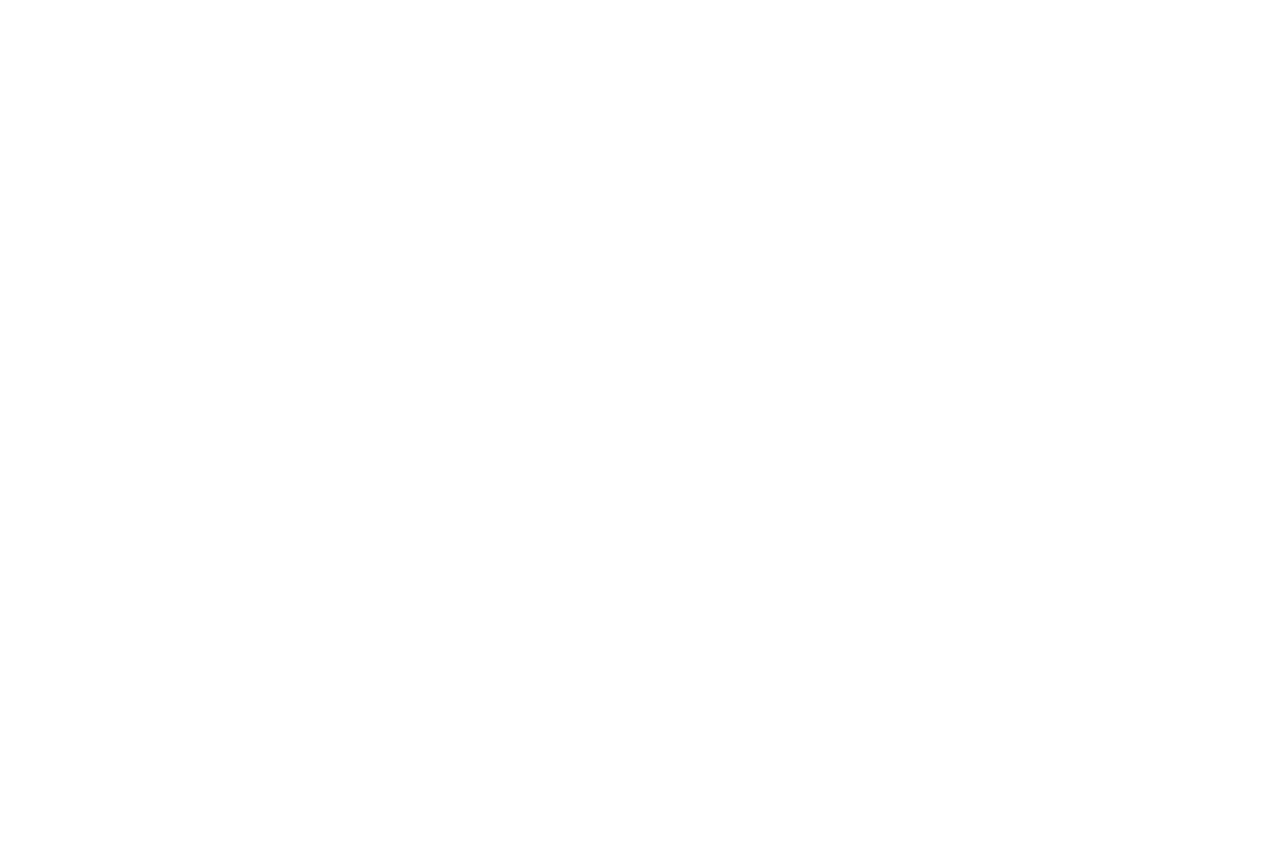
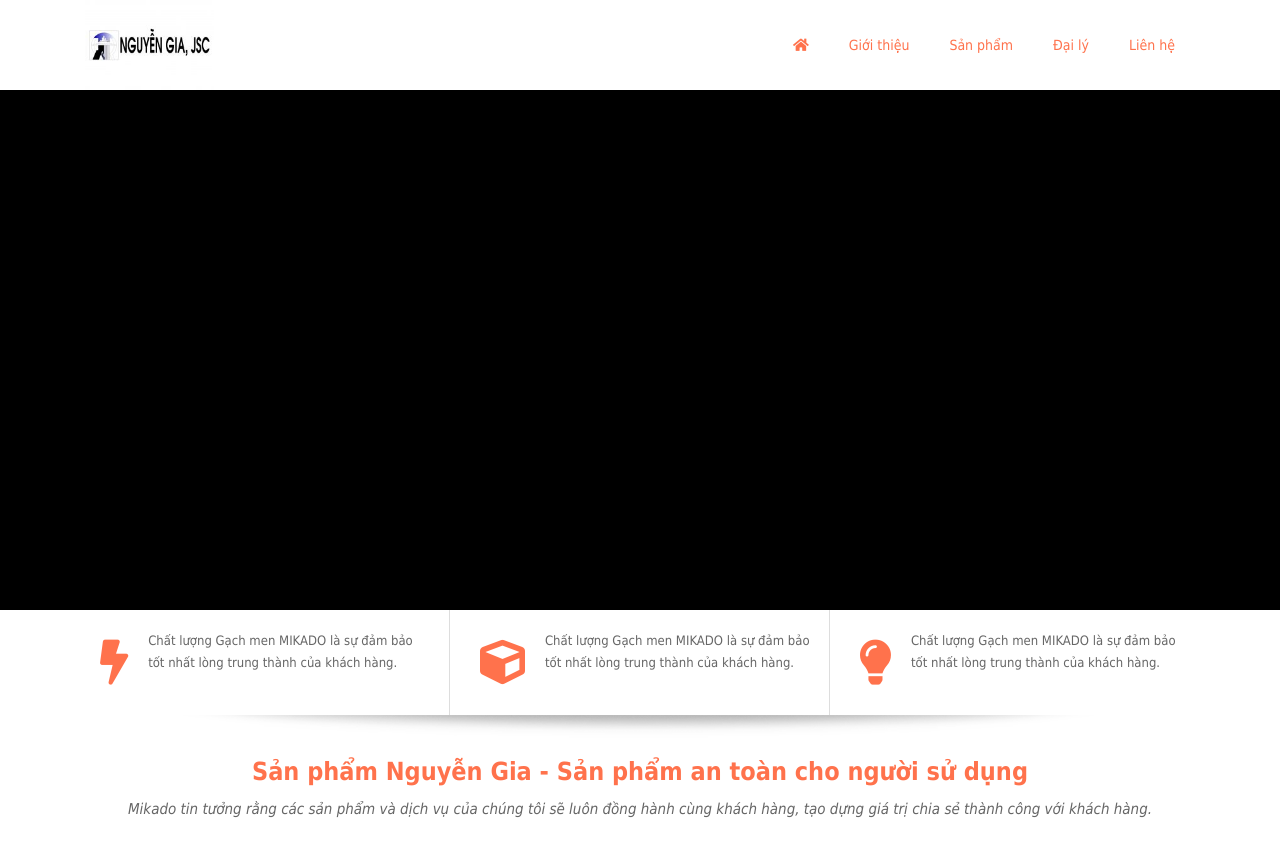
Before and after one commit to toantranmei/NguyenGiaWebsite.vn, a plain HTML site: page index.html in a window 1280 px wide. Before the commit the page ends 800 px from the top, so only its background shows below. Drawn offline with Linux system fonts and the light colour scheme.

```diff
--- /dev/null
+++ b/css/style.css
@@ -0,0 +1,45 @@
+/*
+* Custom Framework *
+* A simple,flexible,powerful and fully responsive grid based front-end web framework *
+* makes your web development faster and easier,& it takes you all the way from 1200px on down to 320px. *
+* Developed by Sky Albert @ RHP Team - trantoan.fox.97@gmail.com
+* Licensed under GPLv2 * http://github.com/trantoan960 *
+*/
+/* ---------------------------------------- HTML RESET ----------------------------------------- */
+html, body, div, span, applet, object, iframe, h1, h2, h3, h4, h5, h6, p, blockquote, pre, a, abbr, acronym, address, big, cite, code, del, dfn, em, img, ins, kbd, q, s, samp, small, strike, strong, sub, sup, tt, var, b, u, i, center, dl, dt, dd, ol, ul, li, fieldset, form, label, legend, table, caption, tbody, tfoot, thead, tr, th, td, article, aside, canvas, details, embed, figure, figcaption, footer, header, hgroup, menu, nav, output, ruby, section, summary, time, mark, audio, video { margin: 0; padding: 0; border: 0; font-size: 100%; font: inherit; vertical-align: baseline; font-family: Tahoma; }
+article, aside, details, figcaption, figure, footer, header, hgroup, menu, nav, section, label, legend { display: block }
+body { background: #fff; font: 13px/22px Tahoma, sans-serif; color: #666;  }
+blockquote, q { quotes: none }
+blockquote:before, blockquote:after, q:before, q:after { content: ''; content: none; }
+table { border-collapse: collapse; border-spacing: 0; }
+img { max-width: 100% }
+i { font-family: Tahoma; font-style: italic, Georgia }
+label { font-size: 14px; color: #4d4d4d; cursor: pointer; display: block; font-weight: 500; margin-bottom: 3px; }
+/* ---------------------------------------- Content Css For Page -----------------------------------------
+#01 Header
+---------------------------------------- Content Css For Page ----------------------------------------- */
+
+
+/* ---------------------------------------- Normalize Page ----------------------------------------- */
+h1, h2, h3, h4, h5, h6 { font-style: normal; color: #ff724c; text-rendering: optimizeLegibility; line-height: 1.1; margin-bottom: 14px; margin-top: 14px; font-family: Tahoma; font-weight: bold; }
+
+/* ---------------------------------------- Header ----------------------------------------- */
+.header-top { height: 90px; position: relative; font-size: 14px; }
+.avt-img { height: 90px; max-width: 100%; }
+#topNav ul { list-style: none; position: relative; }
+#topNav ul li { float: left; height: 90px; line-height: 90px; }
+#topNav ul li a { display: block; height: 90px; padding: 0 20px; text-decoration: none; color: #ff724c; }
+#topNav ul li a:hover { background: #ff724c; color: #fff; }
+/* ---------------------------------------- Slide ----------------------------------------- */
+.slide { height: 520px; position: relative; background-color: #000; }
+/* ---------------------------------------- Under Slide ----------------------------------------- */
+.introbox { padding: 20px 0; border-right: 1px solid #ddd; }
+.introbox:last-child { border-right: none; }
+.introboxinner { width: 95%; padding-left: 20px; }
+.home-icone { padding: 10px 10px; color: #ff724c; font-size: 45px; float: left; margin-right: 10px; }
+.shadowunderslide { background: url(../img/bg/sh.png) no-repeat 50% 0; height: 30px; width: 100%; }
+
+/* ---------------------------------------- Type Product ----------------------------------------- */
+.type-product-header { text-align: center; margin-bottom: 25px; }
+.type-product-header h1.type-product-title { font-size: 25px; line-height: 25px; }
+.type-product-header i.type-product-desc { font-size: 15px; font-style: italic; }
--- a/index.html
+++ b/index.html
@@ -4,9 +4,93 @@
     <meta charset="UTF-8">
     <meta name="viewport" content="width=device-width, initial-scale=1.0">
     <meta http-equiv="X-UA-Compatible" content="ie=edge">
+    <link rel="stylesheet" href="https://use.fontawesome.com/releases/v5.3.1/css/all.css" integrity="sha384-mzrmE5qonljUremFsqc01SB46JvROS7bZs3IO2EmfFsd15uHvIt+Y8vEf7N7fWAU" crossorigin="anonymous">
+    <link rel="stylesheet" href="css/bootstrap.min.css">
+    <link rel="stylesheet" href="css/style.css">
     <title>Master Branch Git Project</title>
 </head>
 <body>
+    <div class="wrapper">
+        <header class="header-top">
+            <div class="container">
+                    <div class="row">
+                        <div class="col-md-3">
+                            <a href="index.html">
+                                <img class="avt-img" src="img/logo/logo.png" alt="logo website">
+                            </a>
+                        </div>
+                        <!-- Start: Menu -->
+                        <div class="col-md-9">
+                            <nav id="topNav" class="nav float-md-right">
+                                <ul>
+                                    <li><a href="index.html"><i class="fas fa-home"></i></a></li>
+                                    <li><a href="about.html">Giới thiệu</a></li>
+                                    <li><a href="products.html">Sản phẩm</a></li>
+                                    <li><a href="agency.html">Đại lý</a></li>
+                                    <li><a href="contact.html">Liên hệ</a></li>
+                                </ul>
+                            </nav>
+                        </div>
+                        <!-- End: Menu -->
+                    </div>
+                </div>
+        </header>
+        <!-- ./ Header -->
 
+        <section class="slide slide-top">
+
+        </section>
+        <!-- ./ Section -->
+
+        <section class="underslide">
+            <div class="container">
+                <div class="row">
+                    <div class="col-md-4 introbox">
+                        <div class="introboxinner">
+                            <span class="home-icone">
+                                <i class="fas fa-bolt"></i>
+                            </span>
+                            Chất lượng Gạch men MIKADO là sự đảm bảo tốt nhất lòng trung thành của khách hàng.
+                        </div>
+                    </div>
+                    <div class="col-md-4 introbox">
+                        <div class="introboxinner">
+                            <span class="home-icone">
+                                <i class="fas fa-cube"></i>
+                            </span>
+                            Chất lượng Gạch men MIKADO là sự đảm bảo tốt nhất lòng trung thành của khách hàng.
+                        </div>
+                    </div>
+                    <div class="col-md-4 introbox">
+                        <div class="introboxinner">
+                            <span class="home-icone">
+                                <i class="fas fa-lightbulb"></i>
+                            </span>
+                            Chất lượng Gạch men MIKADO là sự đảm bảo tốt nhất lòng trung thành của khách hàng.
+                        </div>
+                    </div>
+                </div>
+                <div class="row">
+                    <div class="shadowunderslide"></div>
+                </div>
+            </div>
+        </section>
+        <!-- ./ Under Slide -->
+
+        <section class="type-product">
+            <div class="container">
+                <div class="col-md-12">
+                    <div class="type-product-header">
+                        <h1 class="type-product-title">Sản phẩm Nguyễn Gia - Sản phẩm an toàn cho người sử dụng</h1>
+                        <i class="type-product-desc">Mikado tin tưởng rằng các sản phẩm và dịch vụ của chúng tôi sẽ luôn đồng hành cùng khách hàng, tạo dựng giá trị chia sẻ thành công với khách hàng.</i>
+                    </div>
+                </div>
+            </div>
+        </section>
+        <!-- ./ Type Product -->
+    </div>
+    <script src="js/jquery-3.3.1.min.js"></script>
+    <script src="js/popper.min.js"></script>
+    <script src="js/bootstrap.min.js"></script>
 </body>
 </html>
```
Also changed, not shown: agency.html (added), img/bg/sh.png (added), img/logo/logo.png (added).
